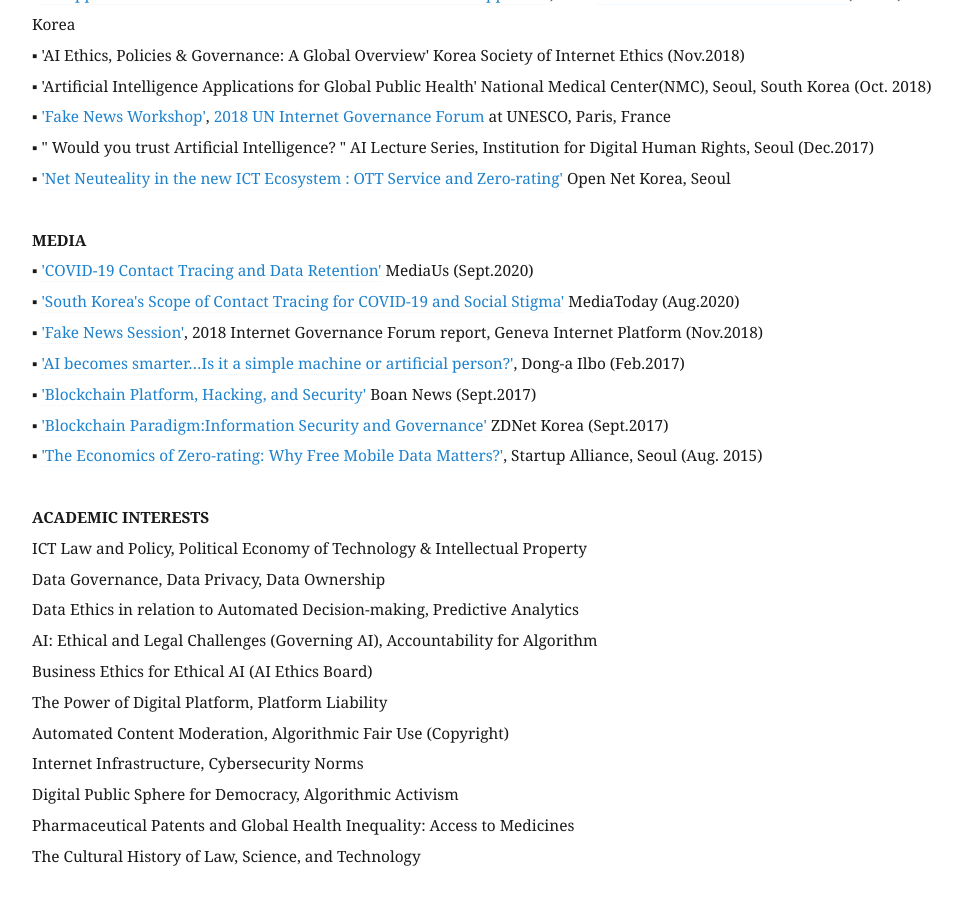
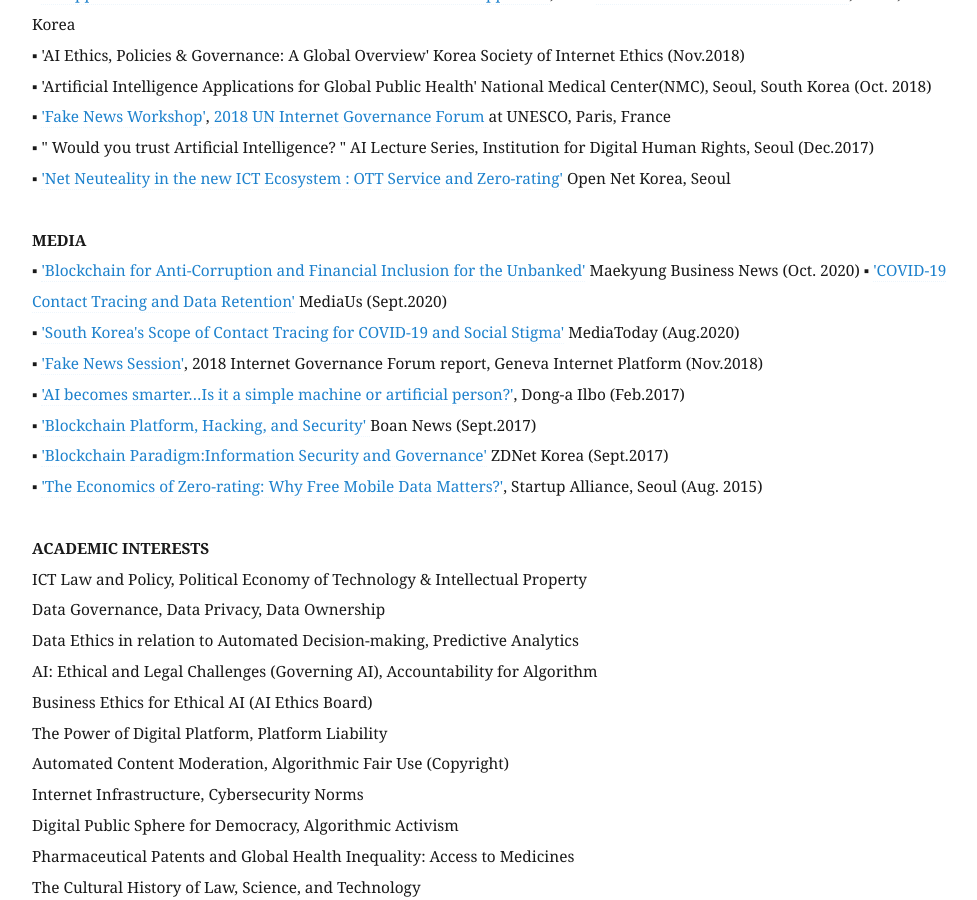
Before and after one commit to eunchangchoi/eunchangchoi.github.io, a Jekyll site: the page built from index.md, in a window 1280 px wide and 900 px high, scrolled down 3438 px. Shown: the whole window, without its empty margins (68-1045 px from the left). Built offline with Jekyll 4.4.1, drawn with Linux system fonts in a browser that asks for light colours.

Commit message:
Update index.md

```diff
--- a/index.md
+++ b/index.md
@@ -72,6 +72,7 @@
 ▪ <a href="https://opennet.or.kr/wp-content/uploads/2015/08/발표자료-Net-Neutrality-OTT-Zero-ratinghandout-2015812-.pdf">'Net Neuteality in the new ICT Ecosystem : OTT Service and Zero-rating'</a> Open Net Korea, Seoul <br>
   <br>
  <strong> MEDIA </strong> <br>
+▪ <a href="https://www.mk.co.kr/news/economy/view/2020/10/1097127/"> 'Blockchain for Anti-Corruption and Financial Inclusion for the Unbanked'</a> Maekyung Business News (Oct. 2020)
 ▪ <a href="http://www.mediaus.co.kr/news/articleView.html?idxno=192351"> 'COVID-19 Contact Tracing and Data Retention'</a> MediaUs (Sept.2020) <br>
 ▪ <a href="http://www.mediatoday.co.kr/news/articleView.html?idxno=208888">'South Korea's Scope of Contact Tracing for COVID-19 and Social Stigma'</a> MediaToday (Aug.2020)  <br>
 ▪   <a href="https://dig.watch/sessions/session-fakenews">'Fake News Session'</a>, 2018 Internet Governance Forum report, Geneva Internet Platform (Nov.2018) <br>
```
